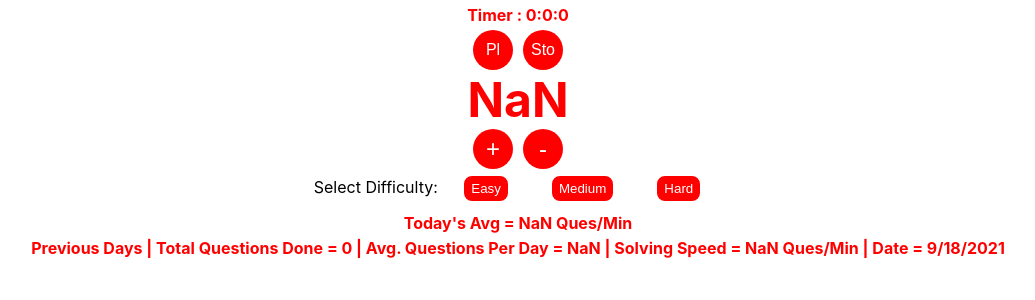
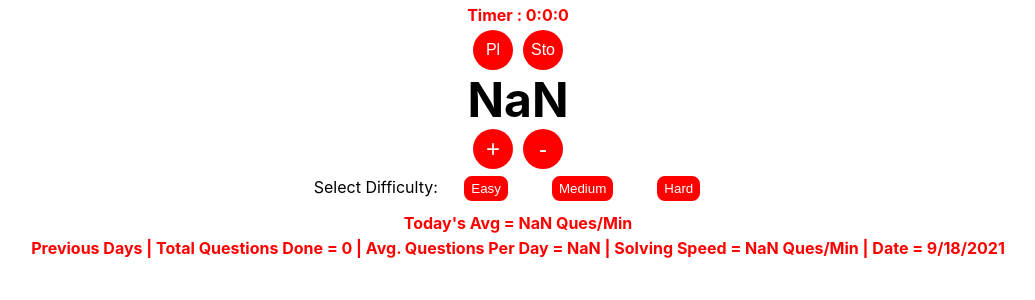
Before and after one commit to pat176/question-counter, a Next.js app in the folder question-counter/: page / in a window 1280 px wide. Shown: the top 300 px of the page, without its empty margins (122-1157 px from the left). Built offline with nearby package versions, Linux system fonts and the light colour scheme.

Commit message:
Update Home.module.css

```diff
--- a/question-counter/styles/Home.module.css
+++ b/question-counter/styles/Home.module.css
@@ -5,7 +5,7 @@
   text-align: center;
   font-weight: bolder;
   font-size: 3em;
-  color: #ff0000;
+  color: black;
 }
 
 .button {
```
